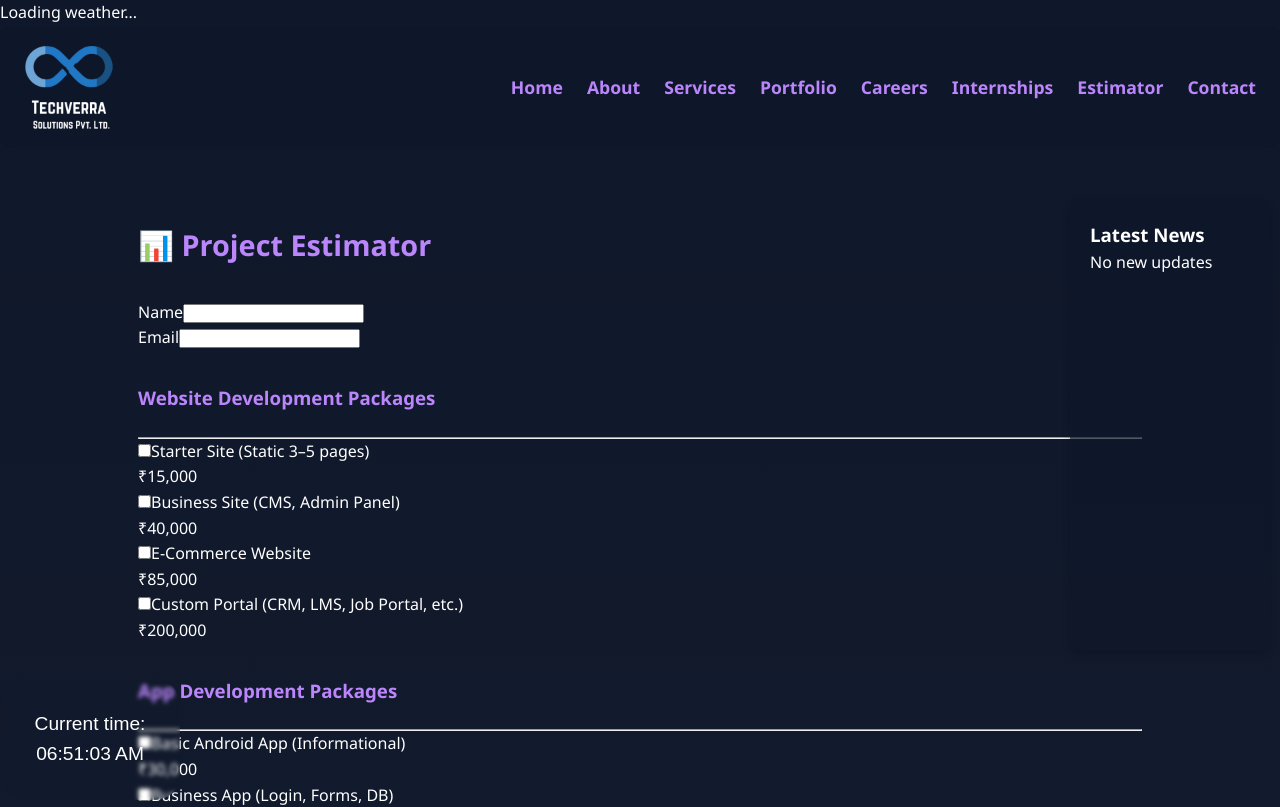
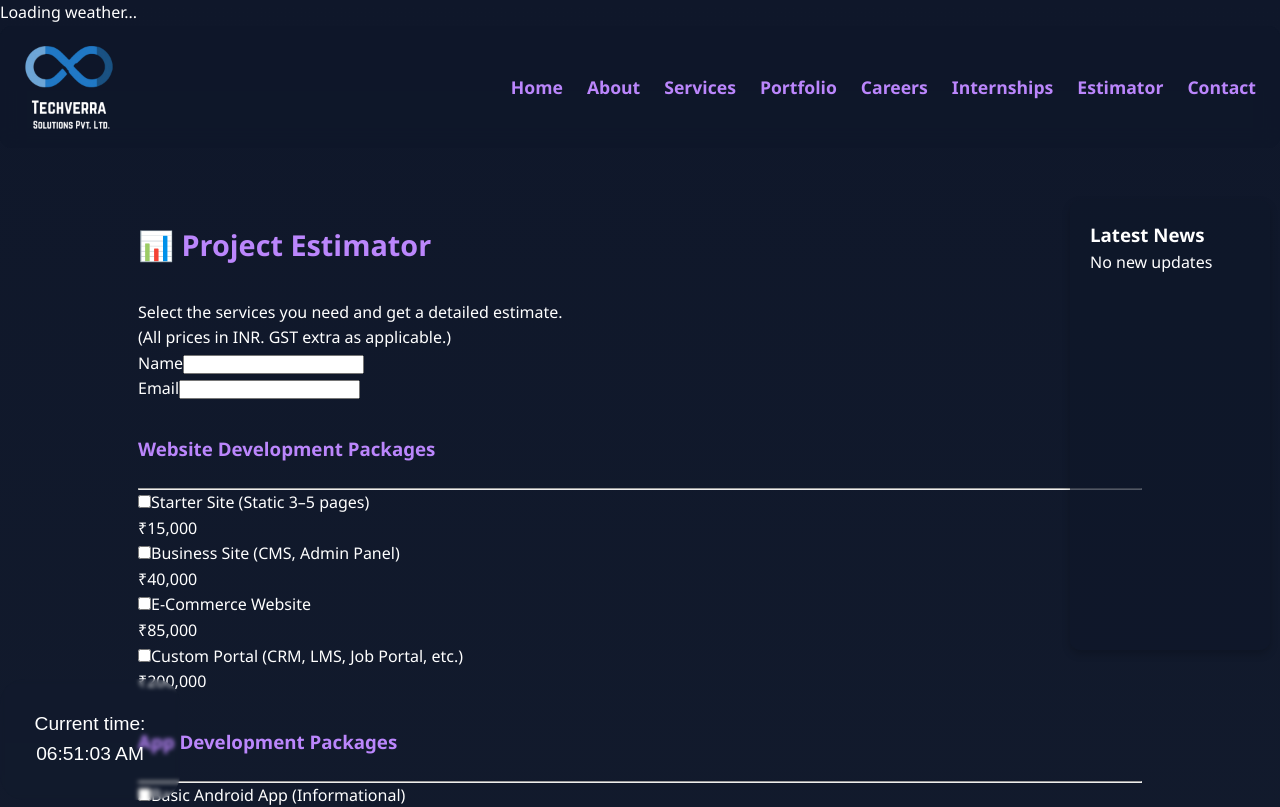
Before and after one commit to nitinsatya2520/techverra, a React (Create React App) app: page /full-estimator in a window 1280 px wide. Shown: the top 807 px of the page. Built offline with nearby package versions, Linux system fonts and the light colour scheme; no server answers.

Commit message:
first commit

```diff
--- a/src/pages/FullEstimator.js
+++ b/src/pages/FullEstimator.js
@@ -160,6 +160,9 @@ export default function FullEstimator() {
     <section className="page-section">
       <h2 className="text-2xl font-bold mb-4">📊 Project Estimator</h2>
 
+      <p className="mb-4">Select the services you need and get a detailed estimate.</p>
+      <p className="mb-4">(All prices in INR. GST extra as applicable.)</p>
+
       <div className="bg-white shadow rounded p-4 space-y-4">
         <div>
           <label htmlFor="name" className="block font-medium">Name</label>
```
